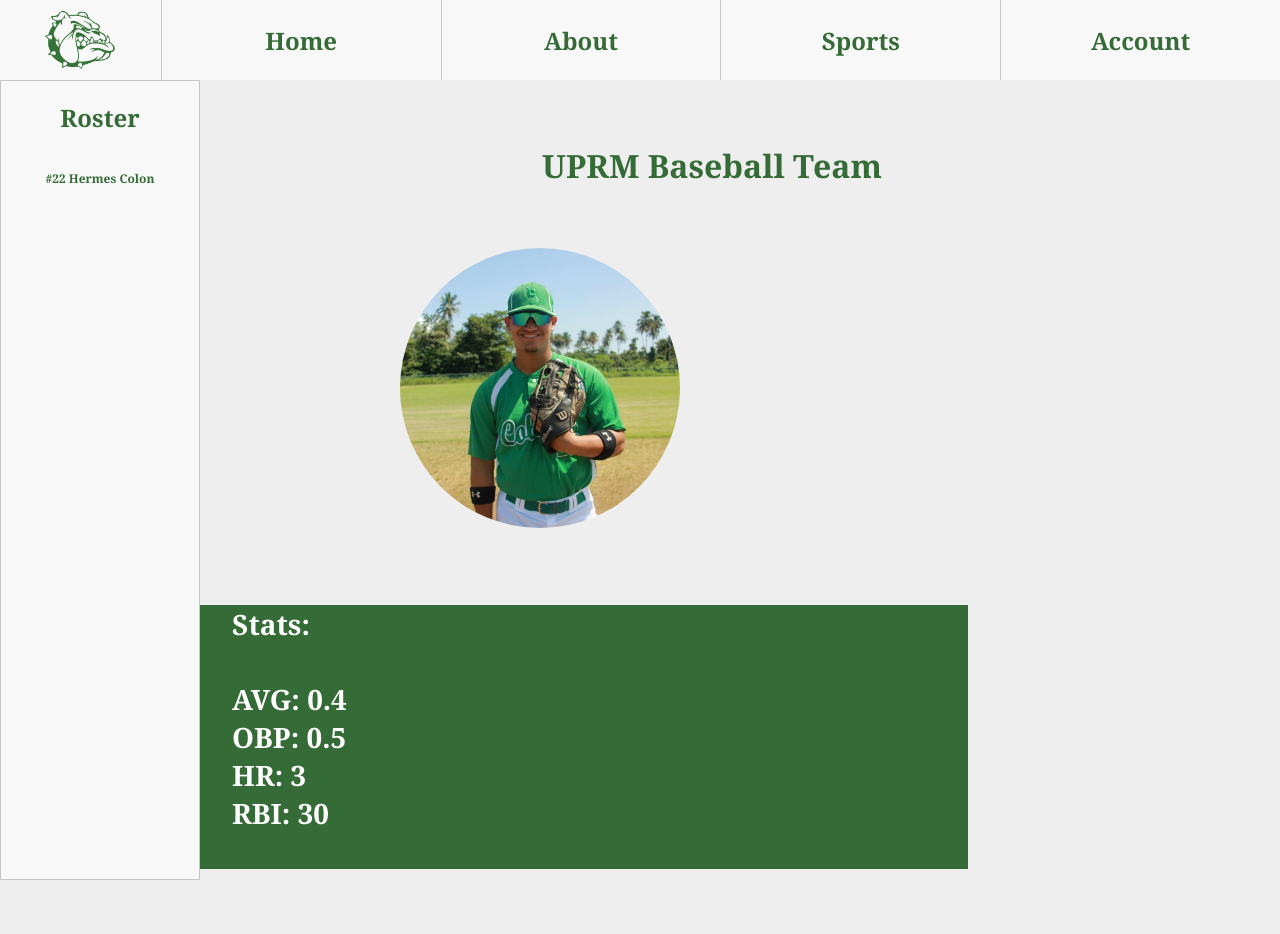
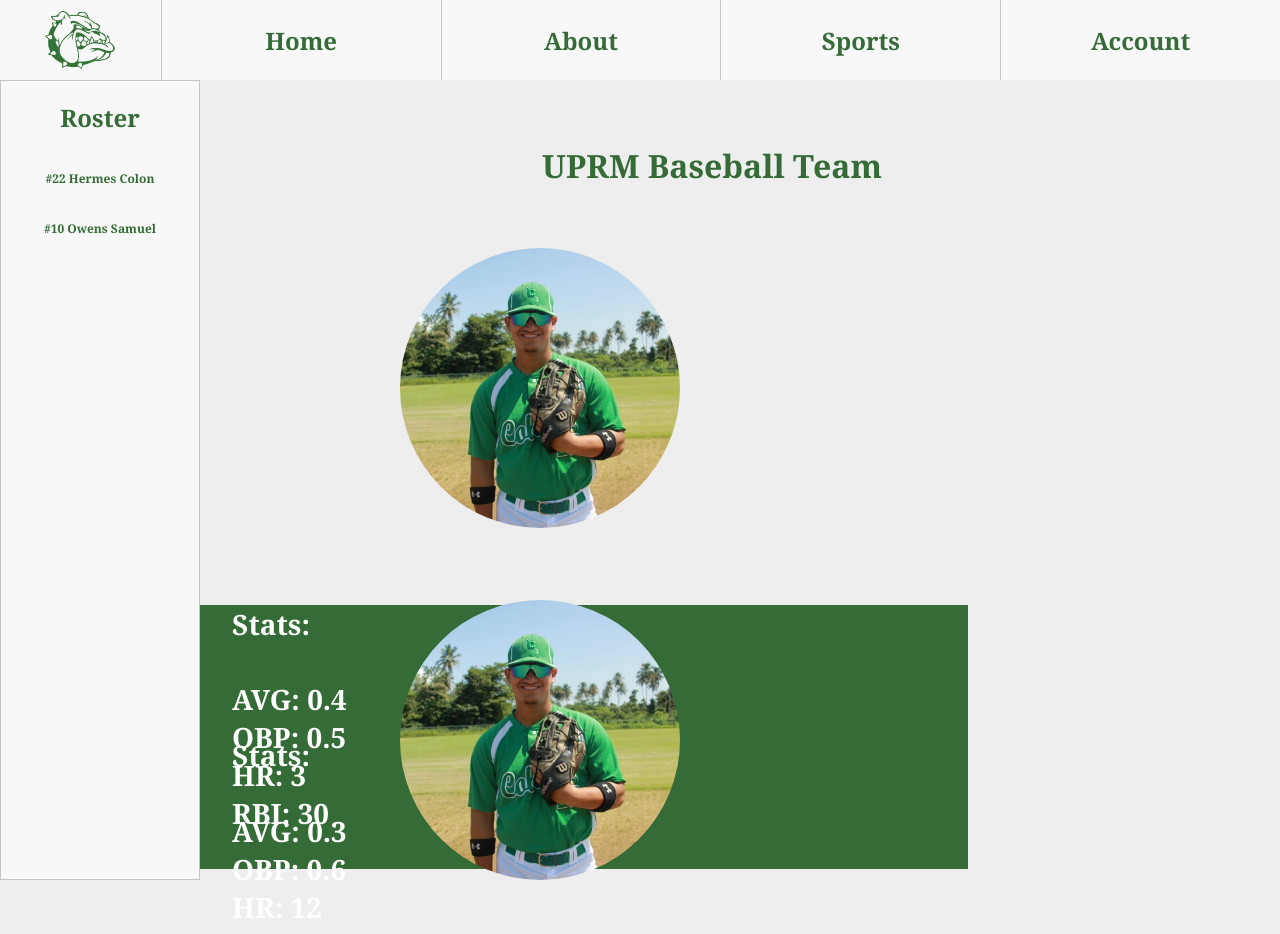
Before and after one commit to fabiolarobles1/rum-sports-project-frontend, a React (Create React App) app: page /teampage in a window 1280 px wide. Shown: the top 934 px of the page. Before the commit the page ends 880 px from the top, so only its background shows below. Built offline with nearby package versions, Linux system fonts and the light colour scheme.

Commit message:
Some fix

```diff
--- a/src/components/BaseballData.js
+++ b/src/components/BaseballData.js
@@ -12,13 +12,13 @@
     link: Hermes,
     sport: "UPRM Baseball Team"
 },
-    // {name:"Owens",
-    // lastname:"Samuel",
-    // number:10,
-    // avg:0.300,
-    // obp:0.600,
-    // hr:12,
-    // rbi:22,
-    // link:HermesPhoto
-    // },
+    {name:"Owens",
+    lastname:"Samuel",
+    number:10,
+    avg:0.300,
+    obp:0.600,
+    hr:12,
+    rbi:22,
+    link:Hermes
+    },
 ];
--- a/src/components/Teampage/Teampage.js
+++ b/src/components/Teampage/Teampage.js
@@ -9,7 +9,7 @@
                        return (
                            <li key={key} className="stats">
                              < h4>Stats:</h4>
-                            < div>AVG: {val.avg}</div>
+                            <div>AVG: {val.avg}</div>
                             <div>OBP: {val.obp}</div>
                             <div>HR: {val.hr}</div>
                             <div>RBI: {val.rbi}</div>
@@ -43,7 +43,6 @@
                                 return (
                                     <li key={key} className="player-container">
                                      <img src={val.link}className="player-photo" />{" "}
-
                                    </li>
                                );
                             }
@@ -53,7 +52,7 @@
                 </div>
                 <div className='stats-container'>
                         {Data.map((val,key)=>{
-                             if(val.sport){
+                             if(val.sport=="UPRM Baseball Team"){
                                 return (
                                     baseballs
                                );
```
Also changed, not shown: 1 other file (tests, documents, lock files or other folders).
